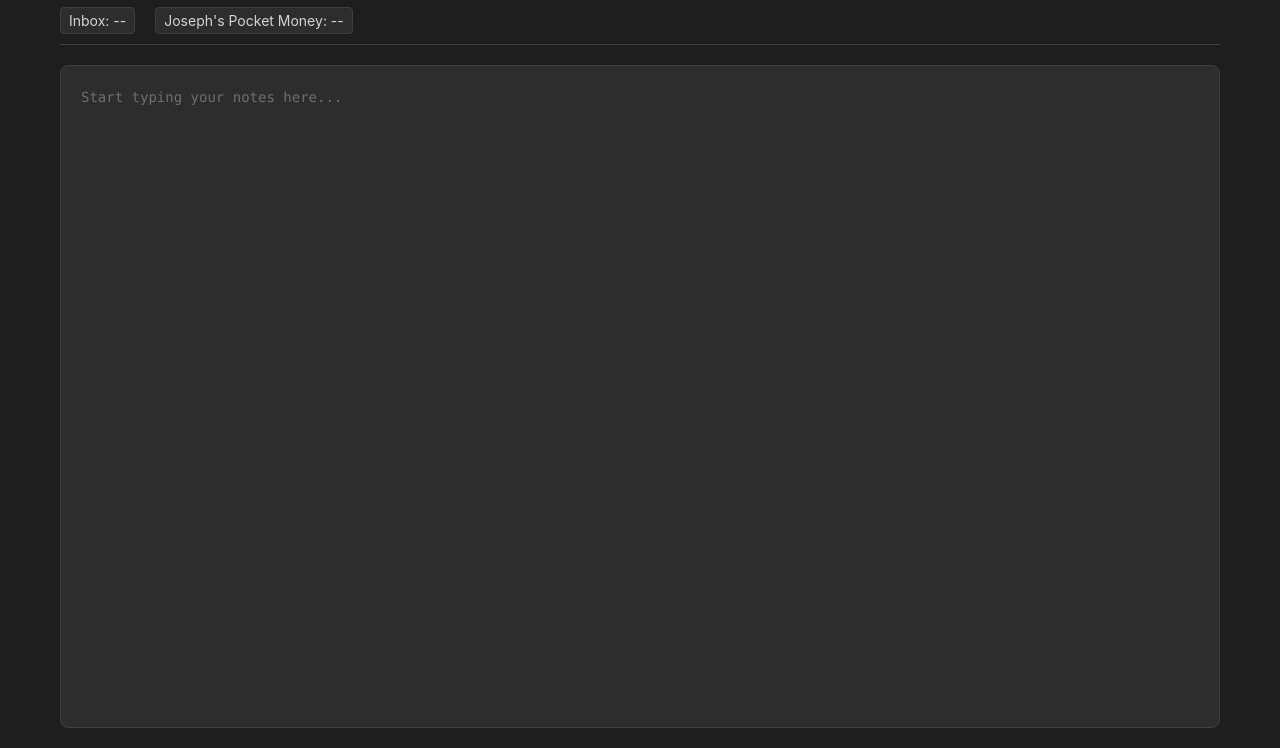
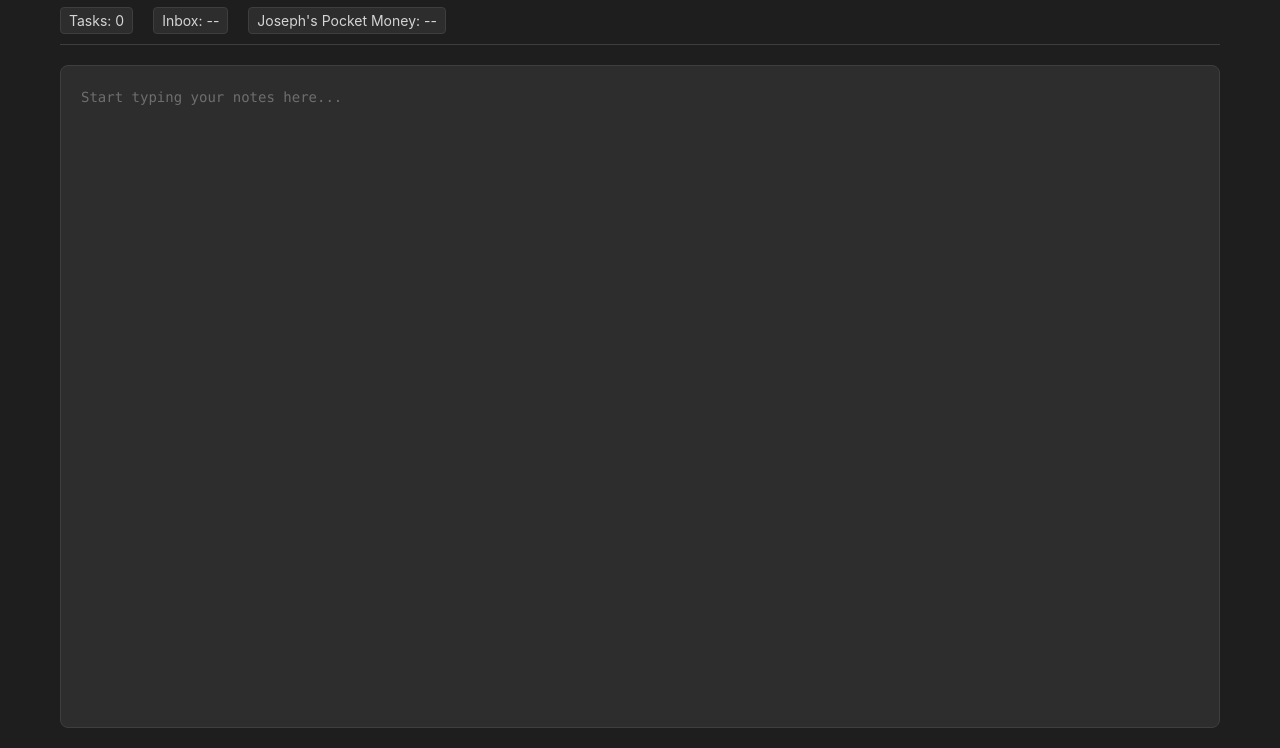
Before and after one commit to jonwhittlestone/tools-browsernotes, a website built with webpack: page index.html in a window 1280 px wide. Shown: the part 52-800 px from the top of the page. Built offline with nearby package versions, Linux system fonts and the light colour scheme; some packages are replaced by stand-ins of ours; no server answers.

Commit message:
Task Count

```diff
--- a/index.html
+++ b/index.html
@@ -18,6 +18,7 @@
                 </div>
             </div>
             <div class="metrics-bar">
+                <span id="taskCount" class="metric">Tasks: --</span>
                 <span id="inboxCount" class="metric">Inbox: --</span>
                 <span id="pocketMoney" class="metric">Joseph's Pocket Money: --</span>
             </div>
--- a/src/NotesAppWithDropbox.ts
+++ b/src/NotesAppWithDropbox.ts
@@ -14,6 +14,7 @@ export class NotesAppWithDropbox {
     saveStatus: HTMLElement;
     vimModeIndicator: HTMLElement;
     dateTemplateBtn: HTMLButtonElement;
+    taskCount: HTMLElement;
     inboxCount: HTMLElement;
     pocketMoney: HTMLElement;
 
@@ -37,6 +38,7 @@ export class NotesAppWithDropbox {
         this.saveStatus = document.getElementById('saveStatus') as HTMLElement;
         this.vimModeIndicator = document.getElementById('vimMode') as HTMLElement;
         this.dateTemplateBtn = document.getElementById('dateTemplateBtn') as HTMLButtonElement;
+        this.taskCount = document.getElementById('taskCount') as HTMLElement;
         this.inboxCount = document.getElementById('inboxCount') as HTMLElement;
         this.pocketMoney = document.getElementById('pocketMoney') as HTMLElement;
     }
@@ -113,11 +115,13 @@ export class NotesAppWithDropbox {
                 this.lastSyncedContent = result.notes;
             }
         }
+        this.updateTaskCount();
     }
 
     setupEventListeners(): void {
         this.notepad.addEventListener('input', () => {
             this.saveNotes();
+            this.updateTaskCount();
         });
 
         this.dateTemplateBtn.addEventListener('click', () => {
@@ -401,6 +405,13 @@ export class NotesAppWithDropbox {
         }
     }
 
+    updateTaskCount(): void {
+        const content = this.notepad.value;
+        const lines = content.split('\n');
+        const taskCount = lines.filter(line => line.trimStart().startsWith('-')).length;
+        this.taskCount.textContent = `Tasks: ${taskCount}`;
+    }
+
     async updateInboxCount(): Promise<void> {
         try {
             console.log('Fetching inbox count...');
```
Also changed, not shown: src/NotesApp.ts (+11 -0 lines).
